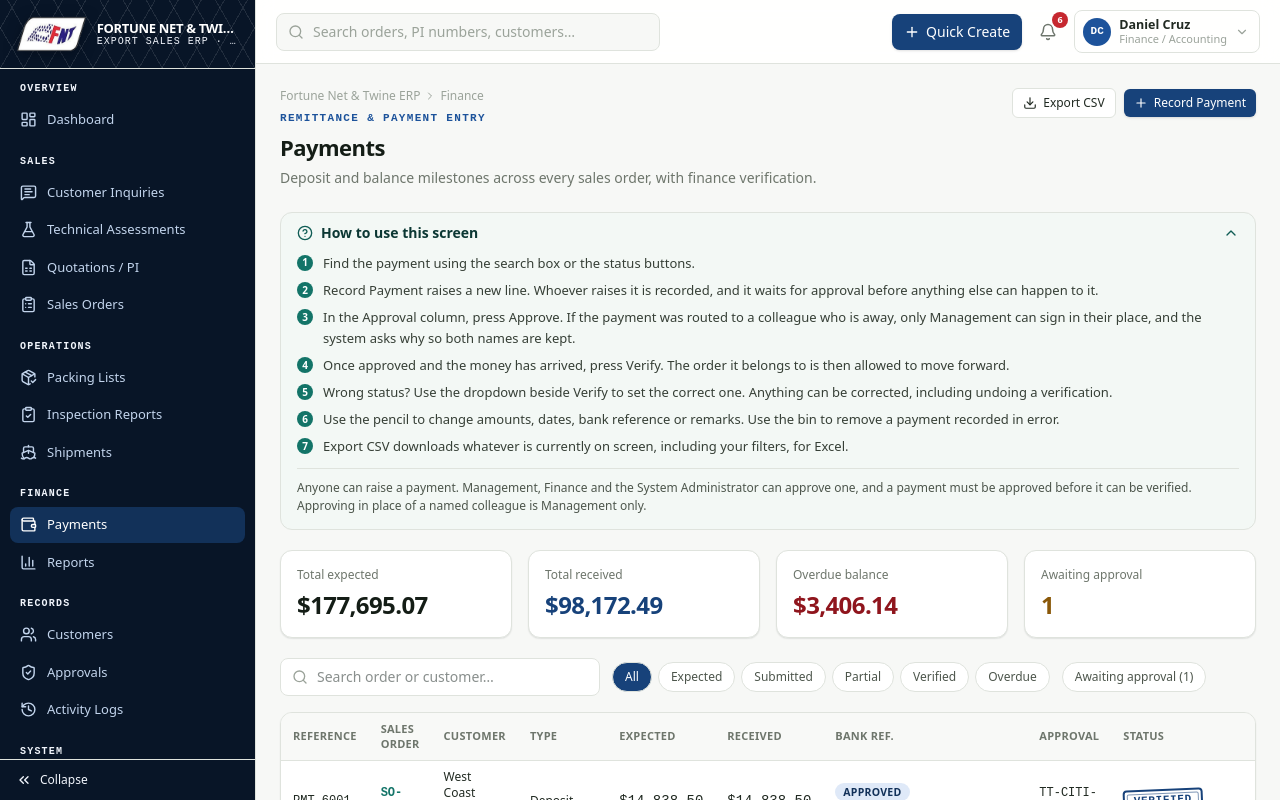
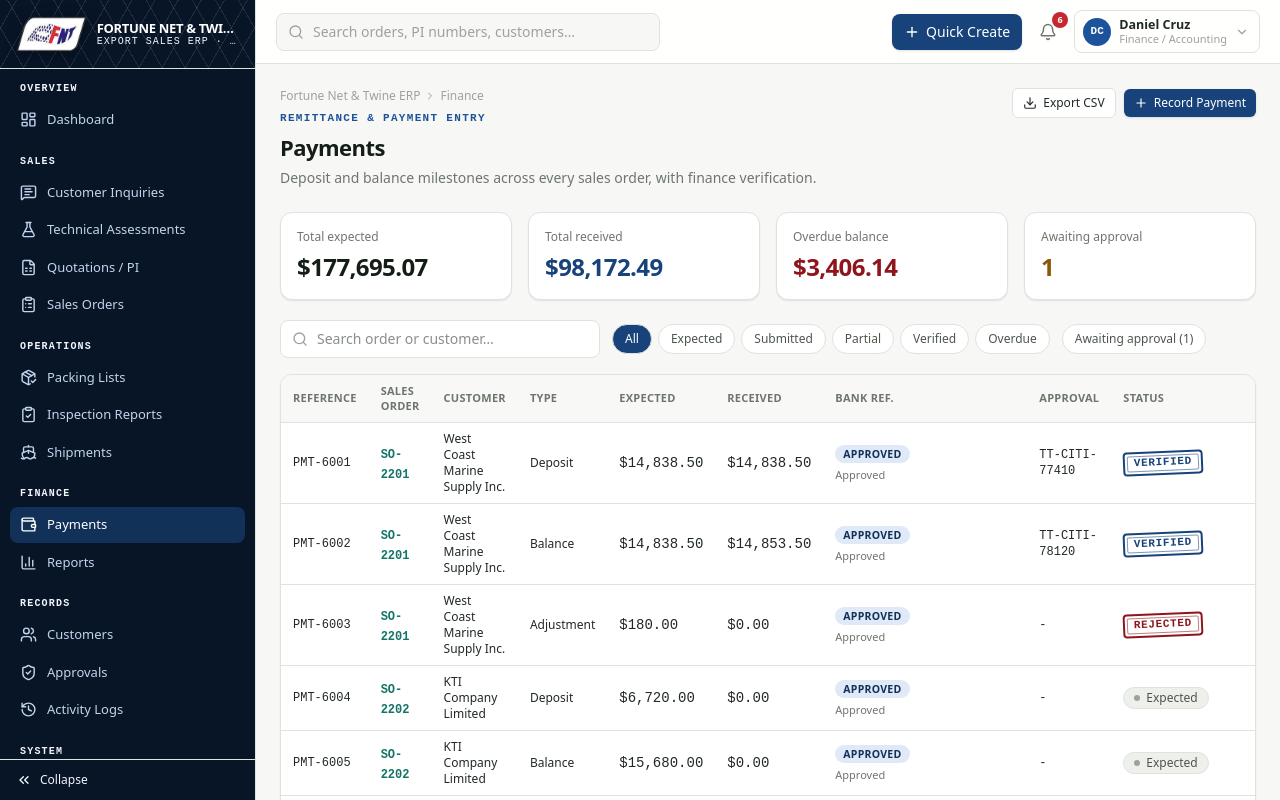
Before and after one commit to Ascendnt/fortune-net-twine, a React (Vite) app: page /payments in a window 1280 px wide. Both pictures are taken after a click on the button 640 px from the left and 437 px from the top of the page. Shown: the top 800 px of the page. Built offline with nearby package versions, Linux system fonts and the light colour scheme.

Commit message:
adjusted design

```diff
--- a/src/components/ui/HowToUse.tsx
+++ /dev/null
@@ -1,63 +0,0 @@
-import { useState } from "react";
-import { HelpCircle, ChevronDown, ChevronUp } from "lucide-react";
-
-// Plain-language instructions for the screen you are on.
-//
-// Open by default the first time, because the people who most need it are the least likely to go
-// looking for a help button. Once dismissed the choice is remembered per screen, so it stops
-// getting in the way of anyone who already knows the job.
-
-export function HowToUse({ id, steps, note }: { id: string; steps: string[]; note?: string }) {
-  const storageKey = `fnt.help.${id}`;
-  const [open, setOpen] = useState(() => {
-    try {
-      return window.localStorage.getItem(storageKey) !== "closed";
-    } catch {
-      return true;
-    }
-  });
-
-  function toggle() {
-    const next = !open;
-    setOpen(next);
-    try {
-      window.localStorage.setItem(storageKey, next ? "open" : "closed");
-    } catch {
-      /* storage unavailable; the panel simply reopens next time */
-    }
-  }
-
-  return (
-    <div className="mb-5 rounded-xl border border-manifest-200 bg-manifest-50/50">
-      <button
-        onClick={toggle}
-        className="flex w-full items-center gap-2 px-4 py-2.5 text-left"
-        aria-expanded={open}
-      >
-        <HelpCircle className="h-4 w-4 shrink-0 text-manifest-700" />
-        <span className="flex-1 text-sm font-semibold text-manifest-900">How to use this screen</span>
-        {open ? (
-          <ChevronUp className="h-4 w-4 text-manifest-700" />
-        ) : (
-          <ChevronDown className="h-4 w-4 text-manifest-700" />
-        )}
-      </button>
-
-      {open && (
-        <div className="px-4 pb-3.5">
-          <ol className="space-y-1.5">
-            {steps.map((step, i) => (
-              <li key={step} className="flex gap-2.5 text-[13px] leading-relaxed text-paper-700">
-                <span className="mt-0.5 flex h-4 w-4 shrink-0 items-center justify-center rounded-full bg-manifest-600 text-[10px] font-semibold text-white">
-                  {i + 1}
-                </span>
-                {step}
-              </li>
-            ))}
-          </ol>
-          {note && <p className="mt-2.5 border-t border-manifest-200 pt-2.5 text-[12px] text-paper-600">{note}</p>}
-        </div>
-      )}
-    </div>
-  );
-}
--- a/src/pages/inspection/InspectionPage.tsx
+++ b/src/pages/inspection/InspectionPage.tsx
@@ -4,7 +4,6 @@ import { ClipboardCheck, Search } from "lucide-react";
 import { PageHeader, StatCard } from "@/components/ui/PageHeader";
 import { Table, THead, TH, TR, TD } from "@/components/ui/Table";
 import { EmptyState } from "@/components/ui/Feedback";
-import { HowToUse } from "@/components/ui/HowToUse";
 import { useStore } from "@/lib/store";
 import { formatDate } from "@/lib/format";
 import { settleInspection, weightVerdict } from "@/lib/inspectionPricing";
@@ -71,20 +70,6 @@ export function InspectionPage() {
         eyebrow="Pre-Shipment Confirmation"
         title="Inspection Reports"
         description="Confirm the weights of what is packed, send the listing to the customer, and release the container once they agree."
-      />
-
-      <HowToUse
-        id="inspection-v4"
-        steps={[
-          "A report opens by itself when a packing list is closed. You do not create one by hand.",
-          "Open a report from the table. It lists every bale in the container with the weights recorded at packing; check them against the scale and correct anything that is out.",
-          "Watch the weight panel. It compares the computed weight the order was priced from against what the goods actually weigh, the same way the printed report states it.",
-          "Press Preview to see the document, and Print or send it to the customer so they can counter-check the listing.",
-          "Press Sent to customer once it has gone, so it is clear who is being waited on.",
-          "When the customer agrees the load can ship, press Customer confirmed. Every order on the report is settled against its own measured weight and its balance is restated.",
-          "If they come back with a query, press Hold and record what they said. The container is blocked until it is resolved.",
-        ]}
-        note="This is not a quality check. It is the shipping listing the customer signs off, and the weights on it are what the balance is invoiced against."
       />
 
       <div className="mb-5 grid grid-cols-3 gap-4">
--- a/src/pages/packing/PackingPage.tsx
+++ b/src/pages/packing/PackingPage.tsx
@@ -6,7 +6,6 @@ import { Table, THead, TH, TR, TD } from "@/components/ui/Table";
 import { Button } from "@/components/ui/Button";
 import { Modal } from "@/components/ui/Modal";
 import { EmptyState } from "@/components/ui/Feedback";
-import { HowToUse } from "@/components/ui/HowToUse";
 import { useStore } from "@/lib/store";
 import { formatDate, piRef } from "@/lib/format";
 import { listOrders, reconcileOrder, sectionTotals } from "@/lib/packing";
@@ -256,20 +255,6 @@ export function PackingPage() {
             Create packing list
           </Button>
         }
-      />
-
-      <HowToUse
-        id="packing-v4"
-        steps={[
-          "Press Create packing list, top right. Pick the company whose container you are filling.",
-          "Tick the P.I.s going in it. One waiting on its deposit is shown but cannot be ticked, with the reason beside it.",
-          "Say how each P.I. is going out. They can differ: one P.I. can go in full in the same container that takes another's second partial.",
-          "The list opens with one section per P.I. Add more sections in whatever shape the plant sent you, by container or by bundle, and put the container number on each.",
-          "Inside a section, press Add Item to pull a line off that P.I., or Add blank row to type one in by hand.",
-          "Set the pieces on each row. Net weight follows from the P.I.'s weight per piece, so it is not typed twice.",
-          "Watch the Order check panel, then press Submit. Each P.I. is checked against its own scope, so none can close short on a full or final shipment.",
-        ]}
-        note="Made a mistake after closing? Open the list and press Reopen, correct it, and close again."
       />
 
       <div className="mb-5 grid grid-cols-2 gap-4 md:grid-cols-3">
--- a/src/pages/payments/PaymentsPage.tsx
+++ b/src/pages/payments/PaymentsPage.tsx
@@ -9,7 +9,6 @@ import { Table, THead, TH, TR, TD } from "@/components/ui/Table";
 import { Badge } from "@/components/ui/Badge";
 import { Button } from "@/components/ui/Button";
 import { EmptyState } from "@/components/ui/Feedback";
-import { HowToUse } from "@/components/ui/HowToUse";
 import { useStore } from "@/lib/store";
 import { formatMoney, formatDate } from "@/lib/format";
 import {
@@ -241,20 +240,6 @@ export function PaymentsPage() {
             </Button>
           </div>
         }
-      />
-
-      <HowToUse
-        id="payments"
-        steps={[
-          "Find the payment using the search box or the status buttons.",
-          "Record Payment raises a new line. Whoever raises it is recorded, and it waits for approval before anything else can happen to it.",
-          "In the Approval column, press Approve. If the payment was routed to a colleague who is away, only Management can sign in their place, and the system asks why so both names are kept.",
-          "Once approved and the money has arrived, press Verify. The order it belongs to is then allowed to move forward.",
-          "Wrong status? Use the dropdown beside Verify to set the correct one. Anything can be corrected, including undoing a verification.",
-          "Use the pencil to change amounts, dates, bank reference or remarks. Use the bin to remove a payment recorded in error.",
-          "Export CSV downloads whatever is currently on screen, including your filters, for Excel.",
-        ]}
-        note="Anyone can raise a payment. Management, Finance and the System Administrator can approve one, and a payment must be approved before it can be verified. Approving in place of a named colleague is Management only."
       />
 
       <div className="mb-5 grid grid-cols-2 gap-4 md:grid-cols-4">
--- a/src/pages/production/ProductionPage.tsx
+++ b/src/pages/production/ProductionPage.tsx
@@ -7,7 +7,6 @@ import { Card, CardHeader } from "@/components/ui/Card";
 import { Button } from "@/components/ui/Button";
 import { Modal } from "@/components/ui/Modal";
 import { EmptyState } from "@/components/ui/Feedback";
-import { HowToUse } from "@/components/ui/HowToUse";
 import { useStore } from "@/lib/store";
 import { formatDate } from "@/lib/format";
 import { NON_NEGATIVE_INT, toNonNegative } from "@/lib/num";
@@ -119,18 +118,6 @@ export function ProductionPage() {
         eyebrow="Factory Floor"
         title="Production"
         description="What is on the machines, line by line, and how much of each order is finished."
-      />
-
-      <HowToUse
-        id="production"
-        steps={[
-          "Find the order you are working on. Use the search box or the filter buttons if the list is long.",
-          "If it says \"No production lines yet\", press Generate production lines. This copies the items from the order so you do not have to type them.",
-          "Press Start on a line when that item goes on the machine.",
-          "As pieces come off, type the number into Completed. If any are scrapped, type that number into Rejected.",
-          "When the order is finished, press Complete production. It then moves to Packing automatically.",
-        ]}
-        note="You can close an order short if some pieces were never made. It will ask you to confirm, and the shortfall stays on the record."
       />
 
       <div className="mb-5 grid grid-cols-2 gap-4 md:grid-cols-4">
--- a/src/pages/shipments/ShipmentsPage.tsx
+++ b/src/pages/shipments/ShipmentsPage.tsx
@@ -1,7 +1,6 @@
 import { useMemo, useState } from "react";
 import { Link, useNavigate } from "react-router-dom";
 import { Ship, Plus, Search } from "lucide-react";
-import { HowToUse } from "@/components/ui/HowToUse";
 import clsx from "clsx";
 import { PageHeader, StatCard } from "@/components/ui/PageHeader";
 import { Card, CardHeader } from "@/components/ui/Card";
@@ -140,18 +139,6 @@ export function ShipmentsPage() {
             Book shipment
           </Button>
         }
-      />
-
-      <HowToUse
-        id="shipments-v3"
-        steps={[
-          "Press Book shipment, top right. It lists every P.I. whose inspection the customer has confirmed.",
-          "Open the container from the table and fill in the vessel, container, bill of lading and ports. ETD and ETA can be set now or once the line confirms them.",
-          "Press Mark departed when the container sails. That stamps the B/L and container onto the commercial invoice.",
-          "Watch the Outstanding column. Shipping is not blocked on payment, so a container can sail against a balance, but somebody has to be chasing it.",
-          "Use the Unpaid filter to see, in one place, every shipment that has left with money still owed.",
-        ]}
-        note="Weight comes from the closed packing lists on the order, so it is what was actually packed rather than what was quoted."
       />
 
       <div className="mb-5 grid grid-cols-2 gap-4 md:grid-cols-4">
```
